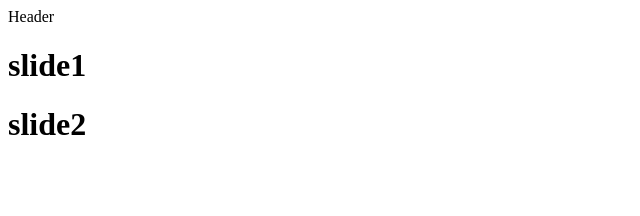
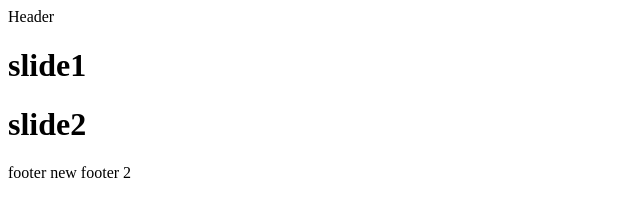
Before and after one commit to hamidcloner/neon-test, a plain HTML site: page index.html in a window 1280 px wide. Shown: the whole page, without its empty margins (0-640 px from the left). Drawn offline with Linux system fonts and the light colour scheme.

Commit message:
footer updated

```diff
--- a/index.html
+++ b/index.html
@@ -14,6 +14,9 @@
         <h1>slide1</h1>
         <h1>slide2</h1>
     </div>
+    <footer>
+        <div>footer new footer 2</div>
+    </footer>
 </body>
 </html>
 
```
